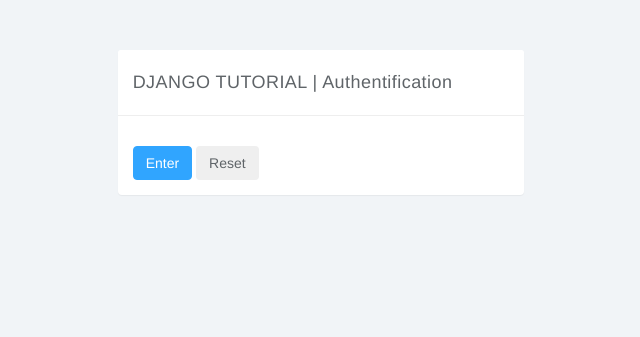
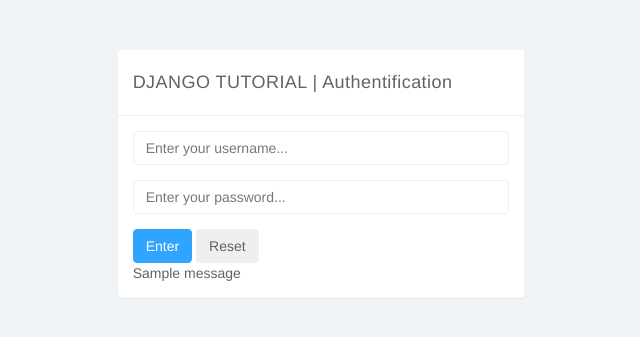
Before and after one commit to EdgarEldy/django_tutorial, a Django app: template app/templates/app/users/login.html in a window 1280 px wide. Shown: the top 337 px of the page, without its empty margins (319-959 px from the left). Run offline with Django 3.2, Linux system fonts and the light colour scheme; the template is opened without the code that fills it, so the values that code supplies are empty; tables that the repository leaves empty hold one stand-in row (values such as "Sample post"); one stand-in notice (Sample message) is shown; some libraries are stand-ins or nearby versions.

Commit message:
Add a login form

```diff
--- a/app/templates/app/users/login.html
+++ b/app/templates/app/users/login.html
@@ -6,20 +6,26 @@
 <div class="row">
     <div class="col-xs-10 col-xs-offset-1 col-sm-8 col-sm-offset-2 col-md-4 col-md-offset-4">
         <div class="login-panel panel panel-default">
-				<div class="panel-heading">DJANGO TUTORIAL | Authentification </div>
+            <div class="panel-heading">DJANGO TUTORIAL | Authentification</div>
             <div class="panel-body">
                 <form role="form" action="" method="post">
+                    {% csrf_token %}
                     <fieldset>
                         <div class="form-group">
+                            <input type="text" class="form-control" name="username" placeholder="Enter your username...">
                             <span class="invalid-feedback"></span>
                         </div>
                         <div class="form-group">
+                            <input type="password" class="form-control" name="password" placeholder="Enter your password...">
                             <span class="invalid-feedback"></span>
                         </div>
                         <button type="submit" class="btn btn-primary">Enter</button>
                         <button type="reset" class="btn btn-reset">Reset</button>
                     </fieldset>
                 </form>
+                {% for message in messages %}
+                    <span class="invalid-feedback">{{ message }}</span>
+                {% endfor %}
             </div>
         </div>
     </div><!-- /.col-->
```
Lines whose indentation alone changed are shown as unchanged.
